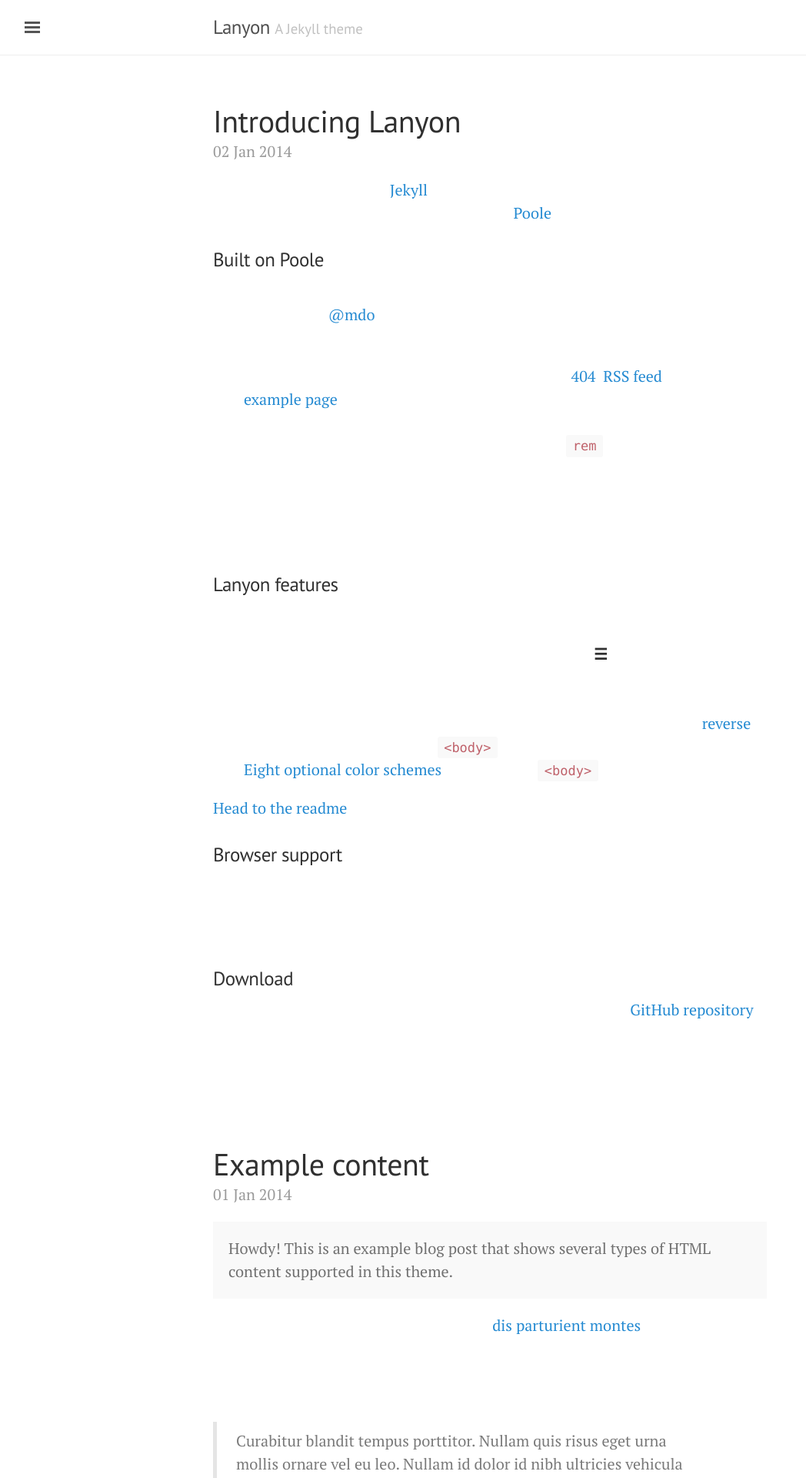
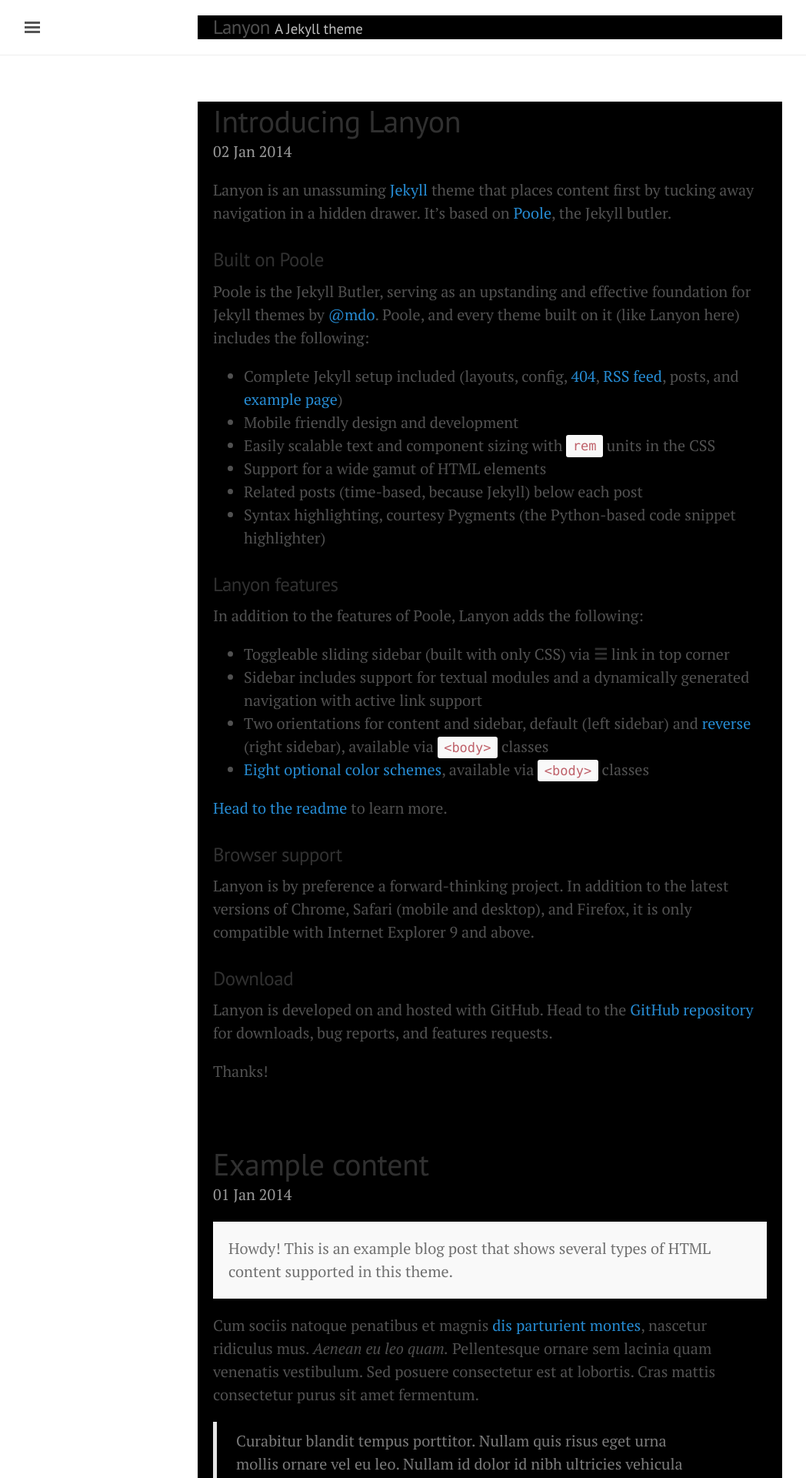
Before and after one commit to iankeane/keanegit.github.io, a Jekyll site: the page built from index.html, in a window 1280 px wide. Shown: the top 1920 px of the page at 77% size, without its empty margins (3-1051 px from the left). Built offline with Jekyll 4.4.1, drawn with Linux system fonts in a browser that asks for light colours; the list of posts is cut into pages by our own code.

Commit message:
background two

```diff
--- a/public/css/lanyon.css
+++ b/public/css/lanyon.css
@@ -74,7 +74,7 @@
 
 .container {
   max-width: 28rem;
-  color:#FFFFFF;
+  background-color:#000000;
 }
 @media (min-width: 38em) {
   .container {
```
